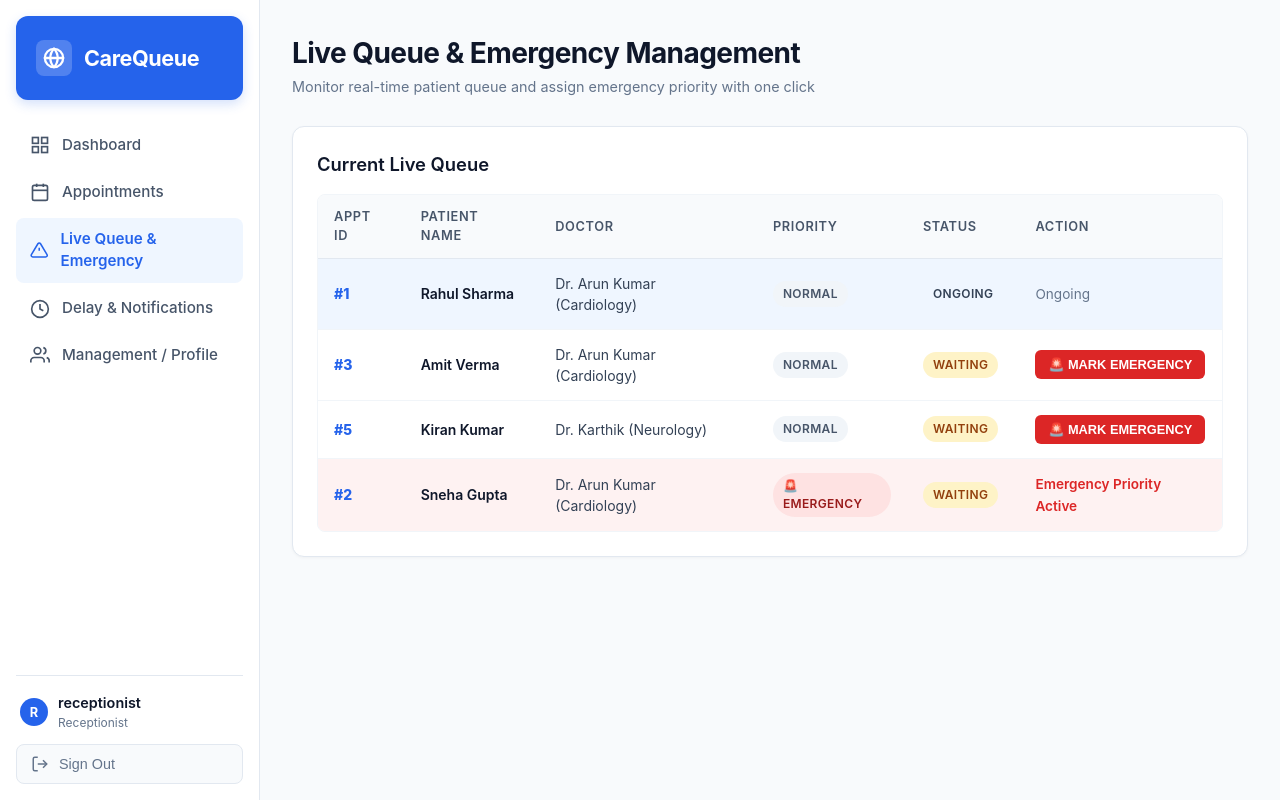
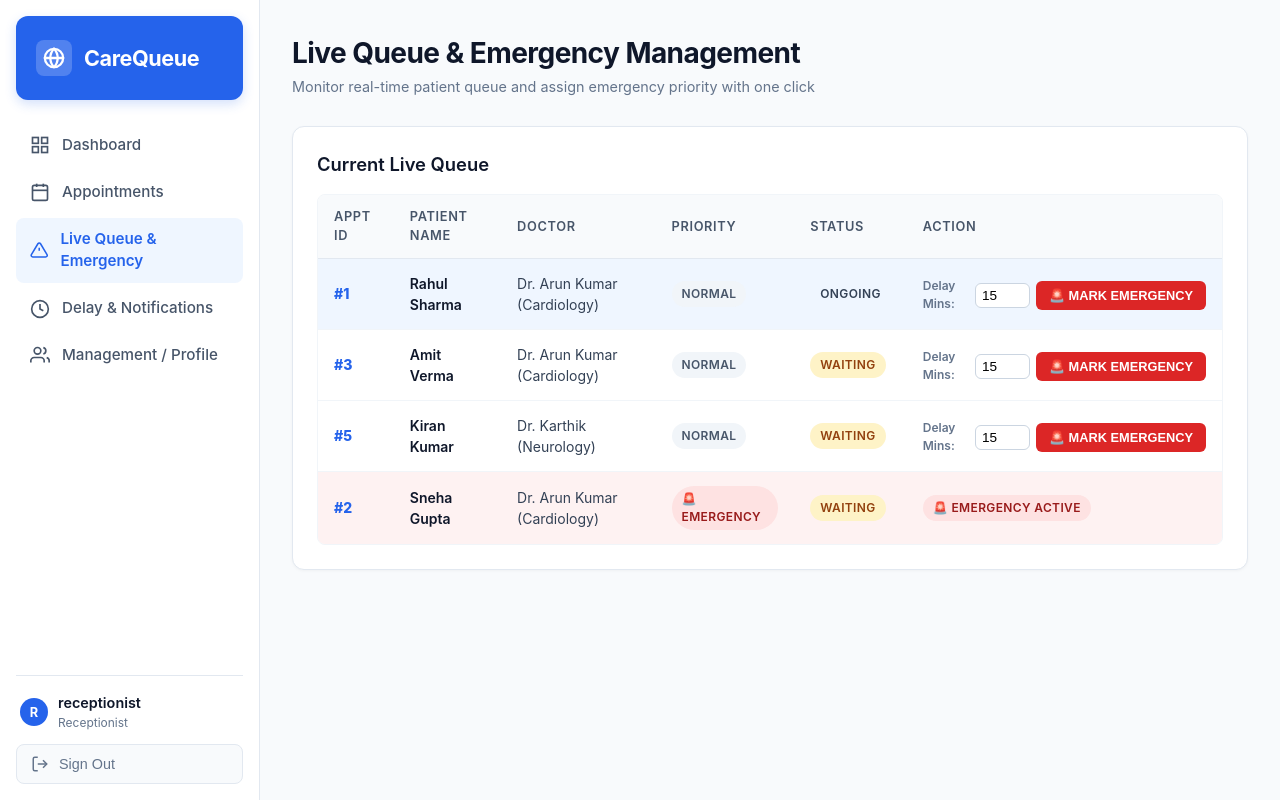
Before and after one commit to dajitha12-bot/doctorpatient, a Django app: page /receptionist/queue/ in a window 1280 px wide. Run offline with Django 4.2, Linux system fonts and the light colour scheme; a user stored in the database is signed in; data comes from the database, SQL or seed files in the repository.

Commit message:
Restrict complete button to ONGOING appointments and add delay input on mark emergency

```diff
--- a/doctor_patient_appointment_system/appointments/views.py
+++ b/doctor_patient_appointment_system/appointments/views.py
@@ -432,32 +432,45 @@ def receptionist_queue(request):
 def mark_emergency_action(request, appt_id):
     if request.method == 'POST':
         appt = get_object_or_404(Appointment, id=appt_id)
+        delay = int(request.POST.get('delay_minutes', 15))
+
         appt.priority = 'EMERGENCY'
+        appt.status = 'ONGOING'
         appt.save()
 
         # Auto Notification to emergency patient
         Notification.objects.create(
             patient=appt.patient,
             notification_type='EMERGENCY',
-            message=f"🚨 EMERGENCY PRIORITY: Your appointment #{appt.id} has been marked as Emergency Priority."
+            message=f"🚨 EMERGENCY PRIORITY: Your appointment #{appt.id} has been marked as Emergency Priority and is now ONGOING."
         )
 
-        # Auto Notification to other waiting patients of same doctor
-        other_waiting = Appointment.objects.filter(
+        # Apply delay to all other active/waiting patients of the same doctor
+        other_appts = Appointment.objects.filter(
             doctor=appt.doctor,
             appointment_date=appt.appointment_date,
-            status='WAITING'
+            status__in=['WAITING', 'ONGOING']
         ).exclude(id=appt.id)
 
-        for other in other_waiting:
+        for other in other_appts:
+            other.delay_minutes += delay
+            if other.expected_time:
+                dt = datetime.combine(other.appointment_date, other.expected_time) + timedelta(minutes=delay)
+                other.expected_time = dt.time()
+            if other.status == 'ONGOING':
+                other.status = 'WAITING'
+            other.save()
+
+            new_time_str = other.expected_time.strftime('%I:%M %p') if other.expected_time else 'updated time'
             Notification.objects.create(
                 patient=other.patient,
                 notification_type='DELAY',
-                message=f"🚨 EMERGENCY ALERT: An emergency patient was prioritized for Dr. {appt.doctor.name}. Your estimated waiting time may be adjusted."
+                message=f"🚨 EMERGENCY ALERT: An emergency patient was prioritized for Dr. {appt.doctor.name}. Your appointment #{other.id} is delayed by approx {delay} mins. Updated time: {new_time_str}."
             )
 
-        messages.success(request, f"Appointment #{appt.id} marked as EMERGENCY priority!")
+        messages.success(request, f"Appointment #{appt.id} marked EMERGENCY & set to ONGOING. Applied +{delay} MIN delay to remaining patients.")
     return redirect('receptionist_queue')
+
 
 @receptionist_required
 def receptionist_delay(request):
--- a/doctor_patient_appointment_system/templates/receptionist_appointments.html
+++ b/doctor_patient_appointment_system/templates/receptionist_appointments.html
@@ -49,7 +49,7 @@
                     <td>{{ a.appointment_date }} {{ a.appointment_time|time:"h:i A" }}</td>
                     <td><span class="badge status-{{ a.status|lower }}">{{ a.status }}</span></td>
                     <td>
-                        {% if a.status == 'ONGOING' or a.status == 'WAITING' %}
+                        {% if a.status == 'ONGOING' %}
                             <form action="{% url 'complete_appointment_action' a.id %}" method="post" style="display: inline;">
                                 {% csrf_token %}
                                 <button type="submit" class="btn btn-sm btn-success" style="font-weight: 600;">
@@ -57,7 +57,7 @@
                                 </button>
                             </form>
                         {% else %}
-                            <span class="text-muted" style="font-size: 0.85rem;">Completed</span>
+                            <span class="badge status-{{ a.status|lower }}">{{ a.status }}</span>
                         {% endif %}
                     </td>
                 </tr>
--- a/doctor_patient_appointment_system/templates/receptionist_queue.html
+++ b/doctor_patient_appointment_system/templates/receptionist_queue.html
@@ -36,17 +36,19 @@
                     </td>
                     <td><span class="badge status-{{ item.status|lower }}">{{ item.status }}</span></td>
                     <td>
-                        {% if item.status == 'WAITING' and item.priority != 'EMERGENCY' %}
-                            <form action="{% url 'mark_emergency_action' item.id %}" method="post" style="display: inline;">
+                        {% if item.priority != 'EMERGENCY' and item.status != 'COMPLETED' and item.status != 'CANCELLED' %}
+                            <form action="{% url 'mark_emergency_action' item.id %}" method="post" style="display: inline-flex; gap: 6px; align-items: center;">
                                 {% csrf_token %}
-                                <button type="submit" class="btn btn-sm btn-danger">
+                                <label style="font-size: 0.75rem; color: #64748b; font-weight: 600;">Delay Mins:</label>
+                                <input type="number" name="delay_minutes" value="15" min="5" max="60" style="width: 55px; padding: 4px 6px; border: 1px solid #cbd5e1; border-radius: 6px; font-size: 0.85rem;" title="Delay in minutes for remaining patients">
+                                <button type="submit" class="btn btn-sm btn-danger" style="white-space: nowrap;">
                                     🚨 MARK EMERGENCY
                                 </button>
                             </form>
                         {% elif item.priority == 'EMERGENCY' %}
-                            <span class="text-muted" style="font-size: 0.85rem; font-weight: 600; color: #dc2626;">Emergency Priority Active</span>
+                            <span class="badge status-emergency">🚨 Emergency Active</span>
                         {% else %}
-                            <span class="text-muted" style="font-size: 0.85rem;">Ongoing</span>
+                            <span class="badge status-{{ item.status|lower }}">{{ item.status }}</span>
                         {% endif %}
                     </td>
                 </tr>
```
